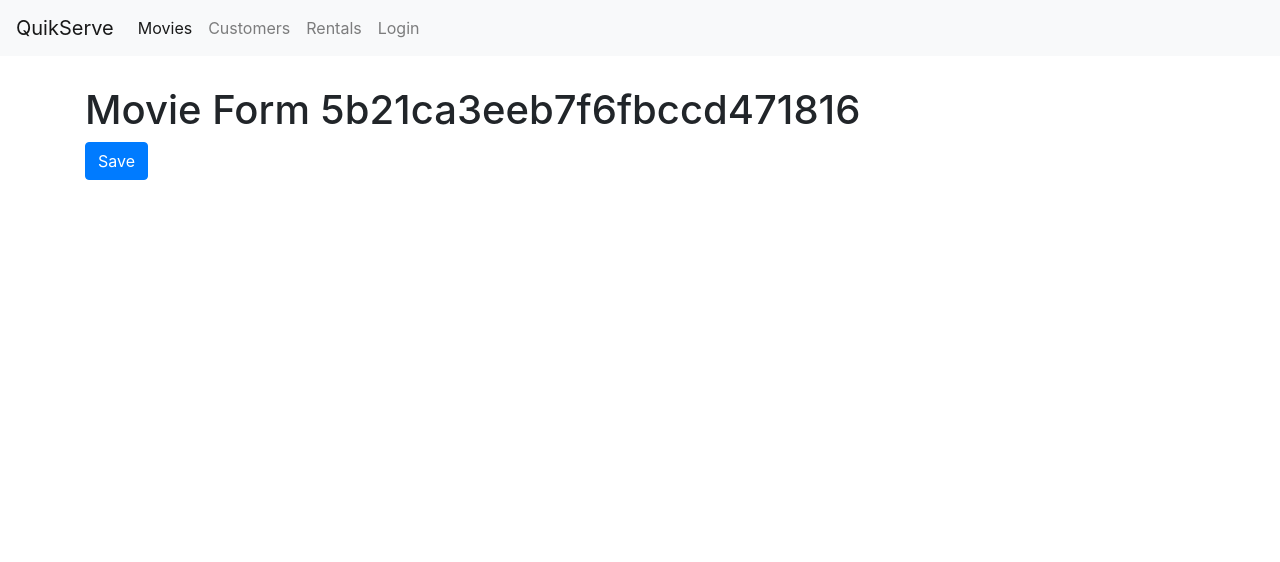
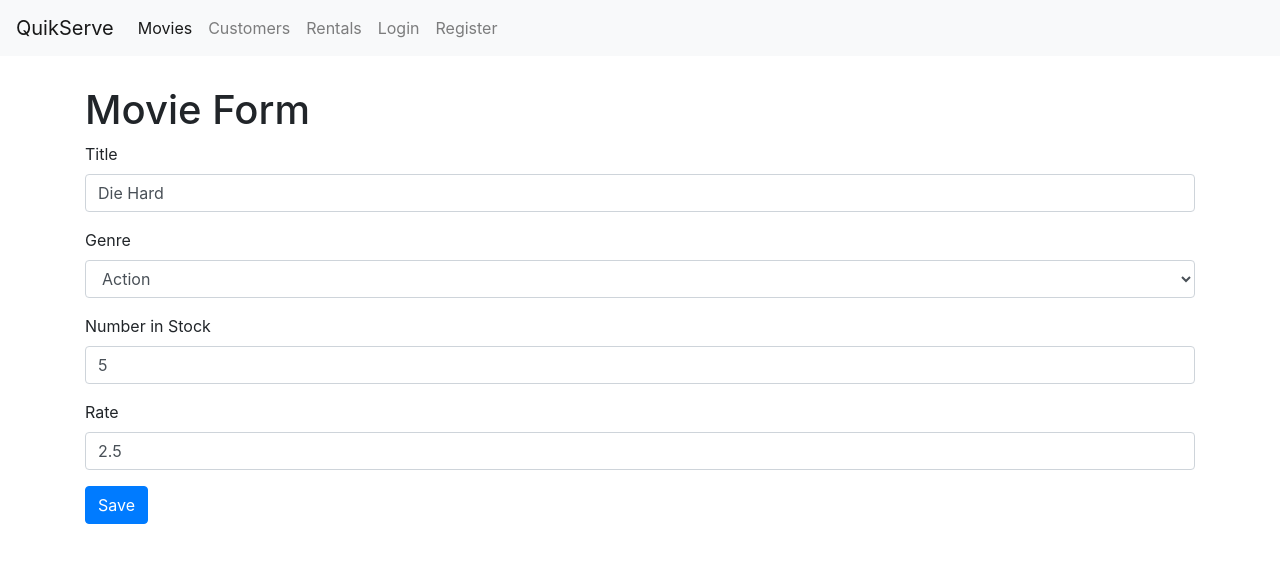
Before and after one commit to terryberlin/vidly, a React (Create React App) app: page /movies/5b21ca3eeb7f6fbccd471816 in a window 1280 px wide. Shown: the top 562 px of the page. Built offline with nearby package versions, Linux system fonts and the light colour scheme.

Commit message:
Chapter 23

```diff
--- a/src/App.js
+++ b/src/App.js
@@ -1,6 +1,7 @@
 import React, { Component } from "react";
 import { Route, Switch, Redirect } from "react-router-dom";
 import LoginForm from "./components/loginForm";
+import RegisterForm from "./components/registerForm";
 import Movies from "./components/movies";
 import MovieForm from "./components/movieForm";
 import Customers from "./components/customers";
@@ -17,6 +18,7 @@
         <main className="container">
           <Switch>
             <Route path="/login" component={LoginForm} />
+            <Route path="/register" component={RegisterForm} />
             <Route path="/movies/:id" component={MovieForm} />
             <Route path="/movies" component={Movies} />
             <Route path="/customers" component={Customers} />
--- a/src/components/common/form.jsx
+++ b/src/components/common/form.jsx
@@ -1,6 +1,7 @@
 import React, { Component } from "react";
 import Joi from "joi-browser";
 import Input from "./input";
+import Select from "../common/select";
 
 class Form extends Component {
   state = {
@@ -56,6 +57,20 @@
     );
   }
 
+  renderSelect(name, label, options) {
+    const { data, errors } = this.state;
+    return (
+      <Select
+        name={name}
+        value={data[name]}
+        label={label}
+        options={options}
+        onChange={this.handleChange}
+        error={errors[name]}
+      />
+    );
+  }
+
   renderInput(name, label, type = "text") {
     const { data, errors } = this.state;
     return (
--- /dev/null
+++ b/src/components/common/select.jsx
@@ -0,0 +1,20 @@
+import React from "react";
+
+const Select = ({ name, label, options, error, ...rest }) => {
+  return (
+    <div className="form-group">
+      <label htmlFor={name}>{label}</label>
+      <select name={name} id={name} {...rest} className="form-control">
+        <option value="" />
+        {options.map(option => (
+          <option key={option._id} value={option._id}>
+            {option.name}
+          </option>
+        ))}
+      </select>
+      {error && <div className="alert alert-danger">{error}</div>}
+    </div>
+  );
+};
+
+export default Select;
--- a/src/components/movieForm.jsx
+++ b/src/components/movieForm.jsx
@@ -1,16 +1,85 @@
 import React from "react";
-const MovieForm = ({ match, history }) => {
-  return (
-    <div>
-      <h1>Movie Form {match.params.id} </h1>
-      <button
-        className="btn btn-primary"
-        onClick={() => history.push("/movies")}
-      >
-        Save
-      </button>
-    </div>
-  );
-};
+import Joi from "joi-browser";
+import Form from "./common/form";
+import { getMovie, saveMovie } from "../services/fakeMovieService";
+import { getGenres } from "../services/fakeGenreService";
+
+class MovieForm extends Form {
+  state = {
+    data: {
+      title: "",
+      genreId: "",
+      numberInStock: "",
+      dailyRentalRate: ""
+    },
+    genres: [],
+    errors: {}
+  };
+
+  schema = {
+    _id: Joi.string(),
+    title: Joi.string()
+      .required()
+      .label("Title"),
+    genreId: Joi.string()
+      .required()
+      .label("Genre"),
+    numberInStock: Joi.number()
+      .required()
+      .min(0)
+      .max(100)
+      .label("Number in Stock"),
+    dailyRentalRate: Joi.number()
+      .required()
+      .min(0)
+      .max(10)
+      .label("Daily Rental Rate")
+  };
+
+  componentDidMount() {
+    const genres = getGenres();
+    this.setState({ genres });
+
+    const movieId = this.props.match.params.id;
+    if (movieId === "new") return;
+
+    const movie = getMovie(movieId);
+    if (!movie) return this.props.history.replace("/not-found");
+
+    this.setState({ data: this.mapToViewModel(movie) });
+  }
+
+  mapToViewModel(movie) {
+    return {
+      _id: movie._id,
+      title: movie.title,
+      genreId: movie.genre._id,
+      numberInStock: movie.numberInStock,
+      dailyRentalRate: movie.dailyRentalRate
+    };
+  }
+
+  doSubmit = () => {
+    saveMovie(this.state.data);
+
+    this.props.history.push("/movies");
+  };
+
+  render() {
+    return (
+      <div>
+        <h1>Movie Form</h1>
+        <form onSubmit={this.handleSubmit}>
+          {this.renderInput("title", "Title")}
+          {this.renderSelect("genreId", "Genre", this.state.genres)}
+          {this.renderInput("numberInStock", "Number in Stock", "number")}
+          {this.renderInput("dailyRentalRate", "Rate")}
+          {this.renderButton("Save")}
+        </form>
+      </div>
+    );
+  }
+}
 
 export default MovieForm;
+//{this.renderSelect("genreId", "Genre", this.state.genres)}
--- a/src/components/movies.jsx
+++ b/src/components/movies.jsx
@@ -1,4 +1,5 @@
 import React, { Component } from "react";
+import { Link } from "react-router-dom";
 import MoviesTable from "./moviesTable";
 import ListGroup from "./common/listGroup";
 import Pagination from "./common/pagination";
@@ -88,6 +89,14 @@
           />
         </div>
         <div className="col">
+          <Link
+            to="/movies/new"
+            className="btn btn-primary"
+            style={{ marginBottom: 20 }}
+          >
+            New Moive
+          </Link>
+
           <p>Showing {totalCount} movies in the database.</p>
 
           <MoviesTable
--- a/src/components/navBar.jsx
+++ b/src/components/navBar.jsx
@@ -32,6 +32,9 @@
           <NavLink className="nav-item nav-link" to="/login">
             Login
           </NavLink>
+          <NavLink className="nav-item nav-link" to="/register">
+            Register
+          </NavLink>
         </div>
       </div>
     </nav>
--- /dev/null
+++ b/src/components/registerForm.jsx
@@ -0,0 +1,46 @@
+import React from "react";
+import Form from "./common/form";
+import Joi from "joi-browser";
+
+class RegisterForm extends Form {
+  state = {
+    data: { username: "", password: "", name: "" },
+    errors: {}
+  };
+
+  schema = {
+    username: Joi.string()
+      .required()
+      .email()
+      .label("Username"),
+    password: Joi.string()
+      .required()
+      .min(5)
+      .label("Password"),
+    name: Joi.string()
+      .required()
+      .label("Name")
+  };
+
+  doSubmit = () => {
+    //call server, save changes, redirect user to different page
+    //const username = this.username.current.value;
+    console.log("Submitted");
+  };
+
+  render() {
+    return (
+      <div>
+        <h1>Register</h1>
+        <form onSubmit={this.handleSubmit}>
+          {this.renderInput("username", "Username")}
+          {this.renderInput("password", "Password", "password")}
+          {this.renderInput("name", "Name")}
+          {this.renderButton("Register")}
+        </form>
+      </div>
+    );
+  }
+}
+
+export default RegisterForm;
--- a/src/services/fakeMovieService.js
+++ b/src/services/fakeMovieService.js
@@ -78,13 +78,13 @@
 
 export function saveMovie(movie) {
   let movieInDb = movies.find(m => m._id === movie._id) || {};
-  movieInDb.name = movie.name;
+  movieInDb.title = movie.title;
   movieInDb.genre = genresAPI.genres.find(g => g._id === movie.genreId);
   movieInDb.numberInStock = movie.numberInStock;
   movieInDb.dailyRentalRate = movie.dailyRentalRate;
 
   if (!movieInDb._id) {
-    movieInDb._id = Date.now();
+    movieInDb._id = Date.now().toString();
     movies.push(movieInDb);
   }
 
```
